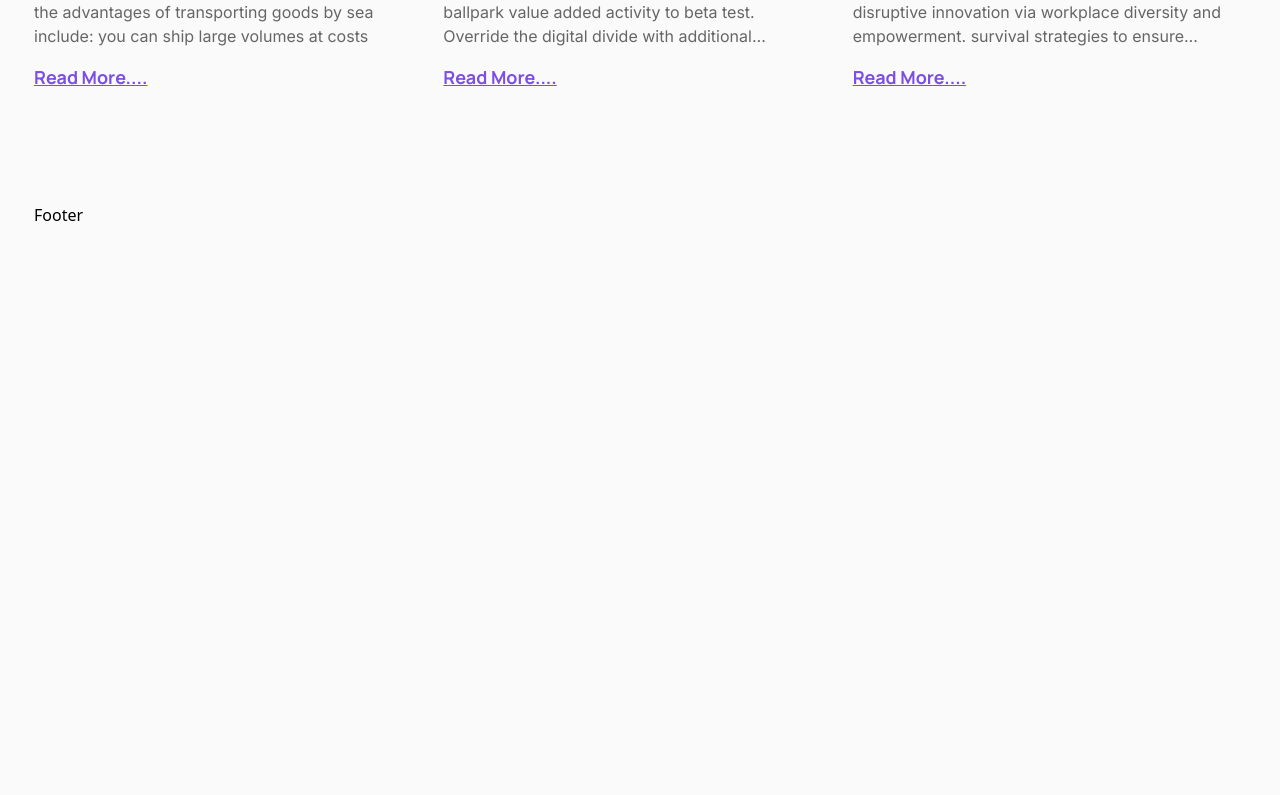
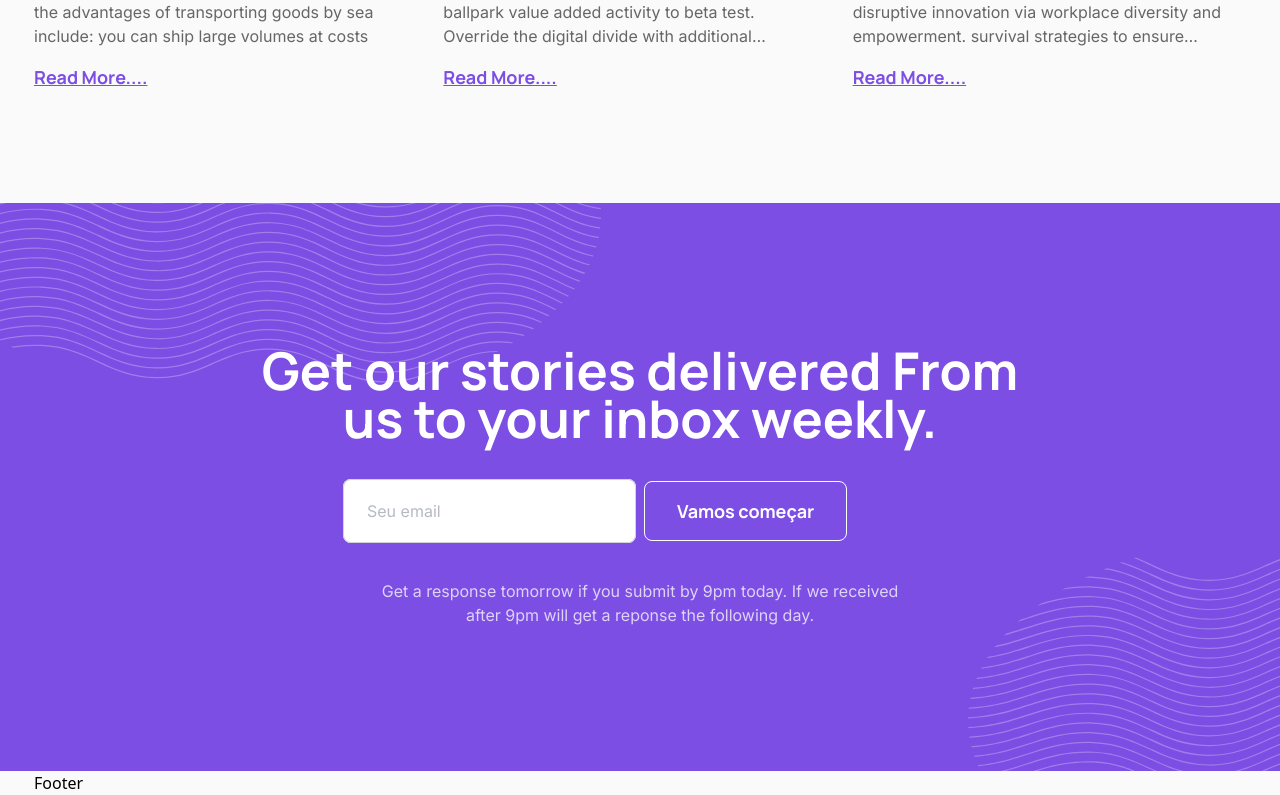
Before and after one commit to luuizz/zarrin-blog, a Next.js app: page / in a window 1280 px wide. Shown: the part 3044-3839 px from the top of the page. Before the commit the page ends 3271 px from the top, so only its background shows below. Built offline with nearby package versions, Linux system fonts and the light colour scheme.

Commit message:
feat: estilzado seção de CTA

```diff
--- a/src/app/page.tsx
+++ b/src/app/page.tsx
@@ -1,3 +1,4 @@
+import CallToAction from "@/components/CallToAction";
 import Container from "@/components/Container/container";
 import SectionLargestPost from "@/components/Home/LargestPost";
 import SectionRecentPosts from "@/components/Home/RecentsPosts";
@@ -9,6 +10,7 @@ export default function Home() {
       <SectionHomeHero />
       <SectionLargestPost />
       <SectionRecentPosts />
+      <CallToAction />
     </>
   );
 }
--- /dev/null
+++ b/src/components/CallToAction/index.tsx
@@ -0,0 +1,36 @@
+import React from "react";
+import Container from "../Container/container";
+
+export default function CallToAction() {
+  return (
+    <section className="relative overflow-hidden bg-brand py-36 before:absolute before:-left-[84px] before:-top-44 before:h-[378px] before:w-[685px] before:bg-element-hero after:absolute after:-bottom-[138px] after:-right-[373px] after:h-[378px] after:w-[685px] after:bg-element-hero">
+      <Container className="flex flex-col items-center justify-center">
+        <h2 className="mb-9 w-[827px] text-center font-manrope text-[52px] font-bold leading-[48px] text-white">
+          Get our stories delivered From us to your inbox weekly.
+        </h2>
+        <div className="mb-9 w-full max-w-[594px]">
+          <form action="" className="flex items-center gap-2">
+            <div className="w-full max-w-[320px]">
+              <input
+                className="block w-full rounded-lg px-6 py-5 font-inter text-base text-[#5A7184] ring-1 ring-inset ring-gray-300 transition-all placeholder:opacity-75 focus-within:outline-none focus:ring-2 focus:ring-inset focus:ring-brand"
+                type="email"
+                placeholder="Seu email"
+              />
+            </div>
+
+            <div className="w-full">
+              <button className="rounded-lg border border-white px-8 py-[15px] font-manrope text-lg font-bold text-white transition-all hover:bg-white hover:text-brand">
+                Vamos começar
+              </button>
+            </div>
+          </form>
+        </div>
+
+        <p className="w-[555px] text-center font-inter text-base font-normal leading-normal text-white text-opacity-75">
+          Get a response tomorrow if you submit by 9pm today. If we received
+          after 9pm will get a reponse the following day.
+        </p>
+      </Container>
+    </section>
+  );
+}
```
